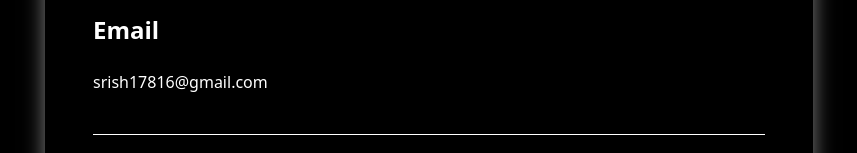
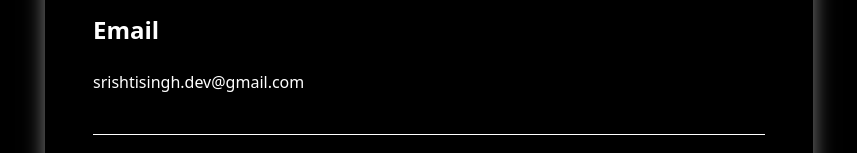
Before and after one commit to srishtinsaan/portfolioOfMine, a React (Vite) app: page /contacts in a window 1280 px wide. Shown: the part 647-800 px from the top of the page, without its empty margins (211-1068 px from the left). Built offline with nearby package versions, Linux system fonts and the light colour scheme.

Commit message:
email updated

```diff
--- a/src/components/Contacts.jsx
+++ b/src/components/Contacts.jsx
@@ -53,7 +53,7 @@ function Contacts() {
       <div className='w-full min-h-[80px] my-10'>
         <h1 className='text-xl sm:text-2xl lg:text-2xl  font-semibold'>Email</h1>
         <br />
-        <h3>srish17816@gmail.com</h3>
+        <h3>srishtisingh.dev@gmail.com</h3>
       </div>
       <hr />
 
```
